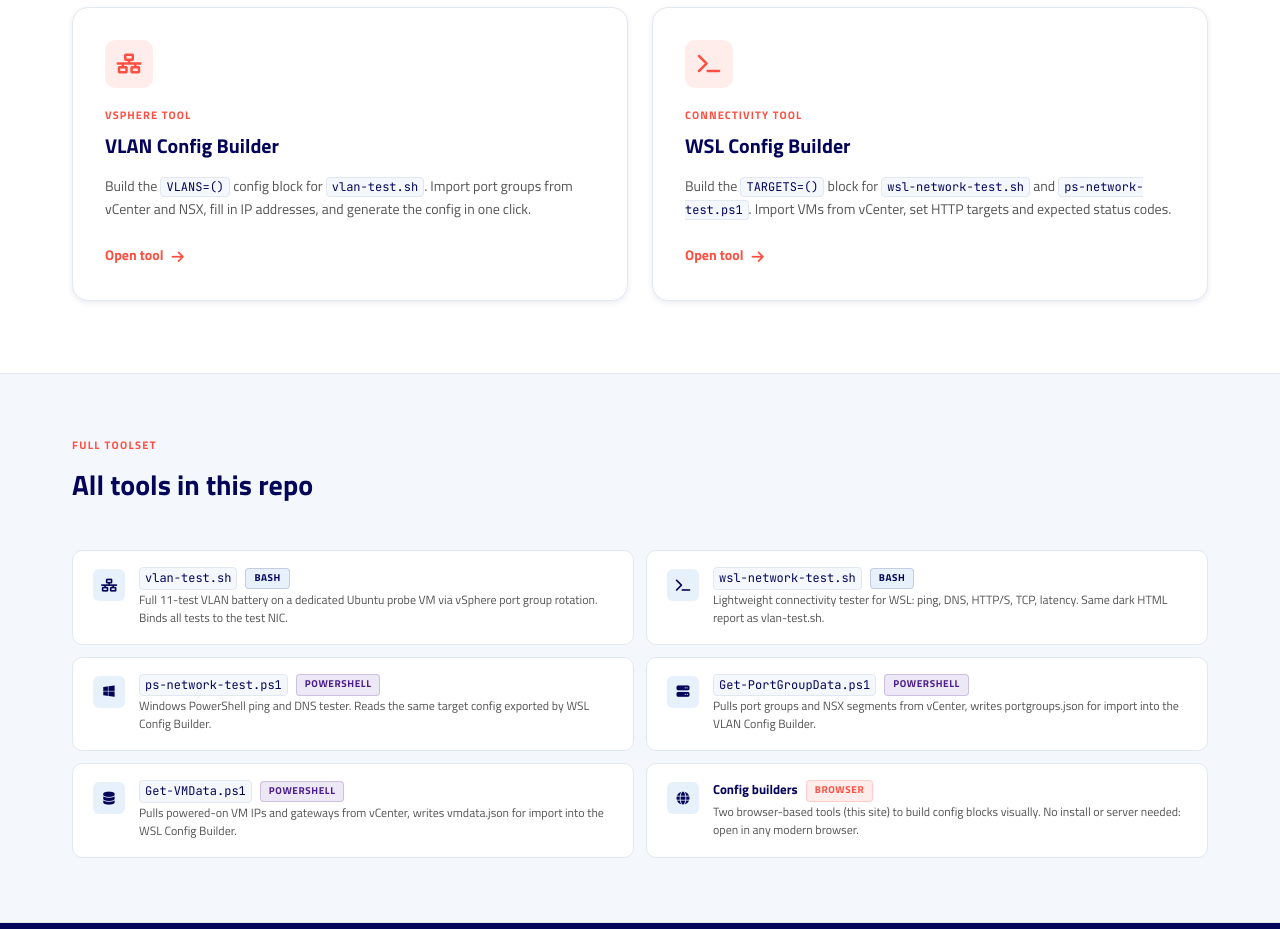
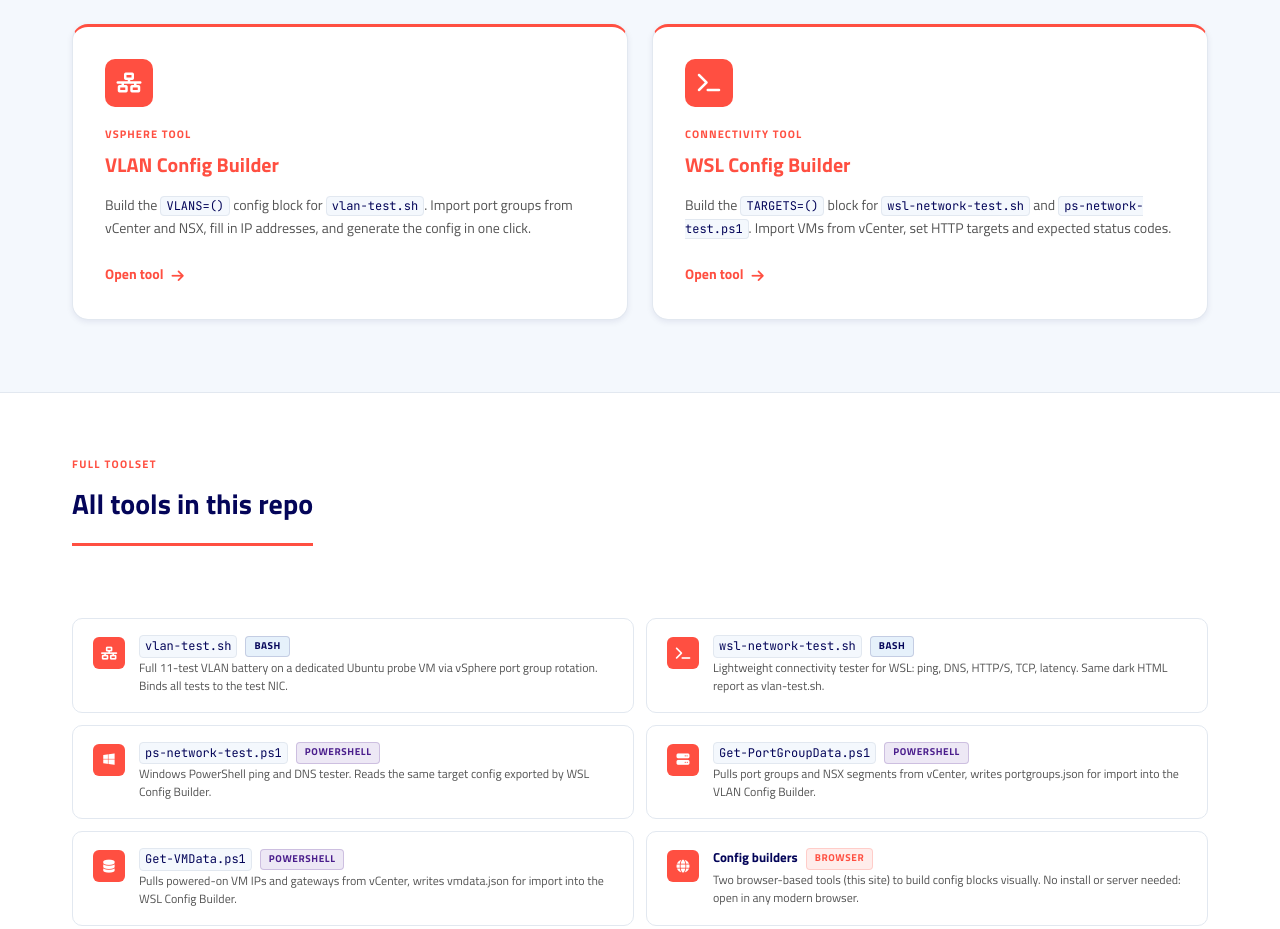
Before and after one commit to pauldiee/vsphere-vlan-tester, a plain HTML site: page index.html in a window 1280 px wide. Shown: the part 700-1629 px from the top of the page. Drawn offline with Linux system fonts and the light colour scheme.

Commit message:
Restyle UI closer to ITQ design reference: mist background, orange card accents
- Body background shifted to --itq-mist so white cards/panels pop
- Tool card icons updated to solid orange with white icon
- Tool card titles switched to orange
- Tool cards gain an orange top border accent
- Section titles get an inline orange underline
- Overview section flipped to white to alternate against mist body
- Overview item icons updated to solid orange with white icon
- Builder pages also get mist background

Co-Authored-By: Claude Sonnet 4.6 <noreply@anthropic.com>

```diff
--- a/index.html
+++ b/index.html
@@ -41,7 +41,7 @@
 
 *, *::before, *::after { box-sizing: border-box; margin: 0; padding: 0; }
 html { -webkit-text-size-adjust: 100%; scroll-behavior: smooth; }
-body { font-family: var(--font-sans); font-size: 16px; line-height: 1.55; color: var(--itq-royal-blue); background: #FFFFFF; -webkit-font-smoothing: antialiased; }
+body { font-family: var(--font-sans); font-size: 16px; line-height: 1.55; color: var(--itq-royal-blue); background: var(--itq-mist); -webkit-font-smoothing: antialiased; }
 img { max-width: 100%; display: block; }
 a { color: var(--itq-orange); text-decoration: none; transition: color var(--dur) var(--ease); }
 a:hover { color: var(--state-orange-hover); }
@@ -79,23 +79,23 @@ a:hover { color: var(--state-orange-hover); }
 /* ---- Tools section ---- */
 .tools-section { padding: 72px 0; }
 .section-label { font-size: 11px; font-weight: 700; letter-spacing: 0.12em; text-transform: uppercase; color: var(--itq-orange); margin-bottom: 12px; }
-.section-title { font-size: 1.75rem; font-weight: 700; color: var(--itq-royal-blue); margin-bottom: 40px; }
+.section-title { font-size: 1.75rem; font-weight: 700; color: var(--itq-royal-blue); padding-bottom: 14px; border-bottom: 3px solid var(--itq-orange); display: inline-block; margin-bottom: 40px; }
 .tools-grid { display: grid; grid-template-columns: repeat(auto-fit, minmax(340px, 1fr)); gap: 24px; }
-.tool-card { display: flex; flex-direction: column; background: #FFFFFF; border: 1px solid var(--itq-hairline); border-radius: var(--radius-lg); padding: 32px; text-decoration: none; color: inherit; box-shadow: var(--shadow-sm); transition: box-shadow var(--dur) var(--ease), transform var(--dur) var(--ease), border-color var(--dur) var(--ease); cursor: pointer; }
-.tool-card:hover { box-shadow: var(--shadow-md); transform: translateY(-2px); border-color: var(--itq-royal-40); color: inherit; }
-.card-icon { width: 48px; height: 48px; background: rgba(255,79,65,0.1); border-radius: var(--radius-md); display: flex; align-items: center; justify-content: center; font-size: 20px; color: var(--itq-orange); margin-bottom: 20px; }
+.tool-card { display: flex; flex-direction: column; background: #FFFFFF; border: 1px solid var(--itq-hairline); border-top: 3px solid var(--itq-orange); border-radius: var(--radius-lg); padding: 32px; text-decoration: none; color: inherit; box-shadow: var(--shadow-sm); transition: box-shadow var(--dur) var(--ease), transform var(--dur) var(--ease), border-color var(--dur) var(--ease); cursor: pointer; }
+.tool-card:hover { box-shadow: var(--shadow-md); transform: translateY(-2px); border-color: var(--itq-orange); border-top-color: var(--itq-orange); color: inherit; }
+.card-icon { width: 48px; height: 48px; background: var(--itq-orange); border-radius: var(--radius-md); display: flex; align-items: center; justify-content: center; font-size: 20px; color: var(--itq-white); margin-bottom: 20px; }
 .card-eyebrow { font-size: 11px; font-weight: 700; letter-spacing: 0.10em; text-transform: uppercase; color: var(--itq-orange); margin-bottom: 8px; }
-.tool-card h2 { font-size: 1.25rem; font-weight: 700; color: var(--itq-royal-blue); margin-bottom: 12px; }
+.tool-card h2 { font-size: 1.25rem; font-weight: 700; color: var(--itq-orange); margin-bottom: 12px; }
 .tool-card p { font-size: 14px; color: var(--itq-dark-grey); line-height: 1.65; flex: 1; margin-bottom: 24px; }
 .tool-card code { font-family: var(--font-mono); font-size: 12px; background: var(--itq-mist); color: var(--itq-royal-blue); padding: 1px 5px; border-radius: 4px; border: 1px solid var(--itq-hairline); }
 .card-link { font-size: 14px; font-weight: 700; color: var(--itq-orange); display: flex; align-items: center; gap: 8px; }
 .tool-card:hover .card-link { color: var(--state-orange-hover); }
 
 /* ---- Toolset overview ---- */
-.overview-section { background: var(--itq-mist); border-top: 1px solid var(--itq-hairline); border-bottom: 1px solid var(--itq-hairline); padding: 64px 0; }
+.overview-section { background: var(--itq-white); border-top: 1px solid var(--itq-hairline); border-bottom: 1px solid var(--itq-hairline); padding: 64px 0; }
 .overview-grid { display: grid; grid-template-columns: 1fr 1fr; gap: 12px; margin-top: 32px; }
 .overview-item { background: #FFFFFF; border: 1px solid var(--itq-hairline); border-radius: var(--radius-md); padding: 16px 20px; display: flex; gap: 14px; align-items: flex-start; }
-.overview-item-icon { width: 32px; height: 32px; background: var(--itq-light-blue-soft); border-radius: var(--radius-sm); display: flex; align-items: center; justify-content: center; font-size: 13px; color: var(--itq-royal-blue); flex-shrink: 0; margin-top: 2px; }
+.overview-item-icon { width: 32px; height: 32px; background: var(--itq-orange); border-radius: var(--radius-sm); display: flex; align-items: center; justify-content: center; font-size: 13px; color: var(--itq-white); flex-shrink: 0; margin-top: 2px; }
 .overview-item-body { flex: 1; }
 .overview-item-title { font-size: 13px; font-weight: 700; color: var(--itq-royal-blue); margin-bottom: 2px; }
 .overview-item-title code { font-family: var(--font-mono); font-size: 12px; font-weight: 400; background: var(--itq-mist); padding: 1px 5px; border-radius: 4px; border: 1px solid var(--itq-hairline); }
```
Also changed, not shown: vlan-config-builder.html (+1 -1 lines), wsl-config-builder.html (+1 -1 lines).
